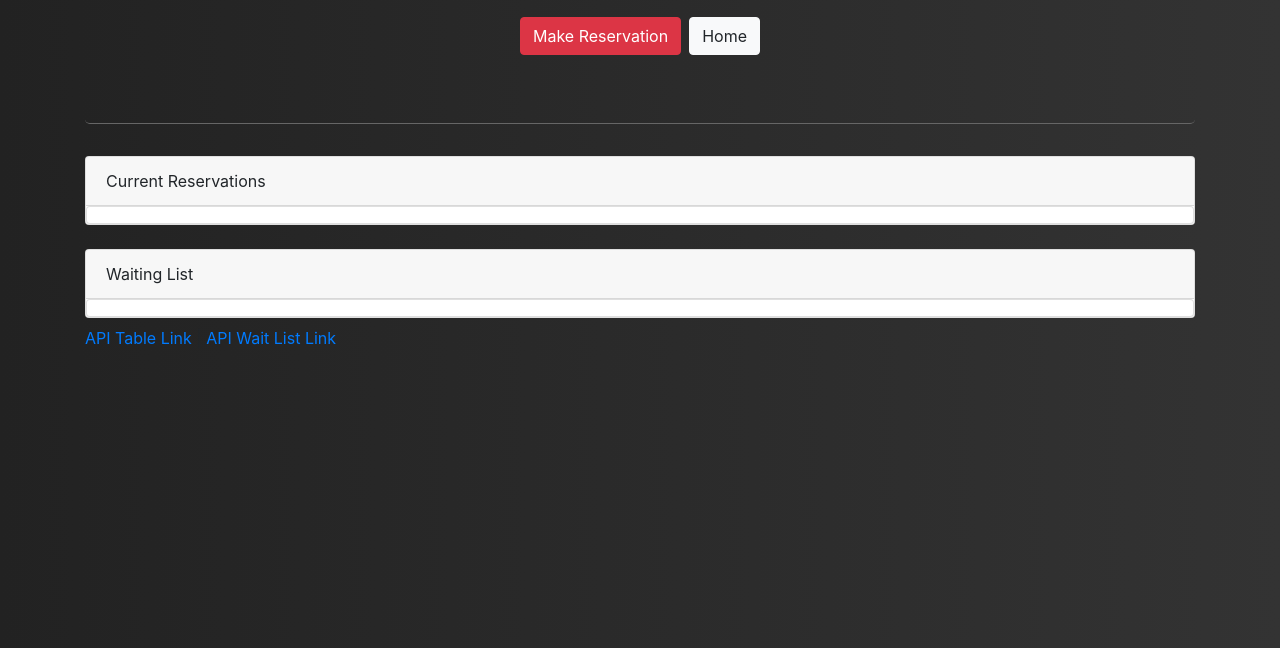
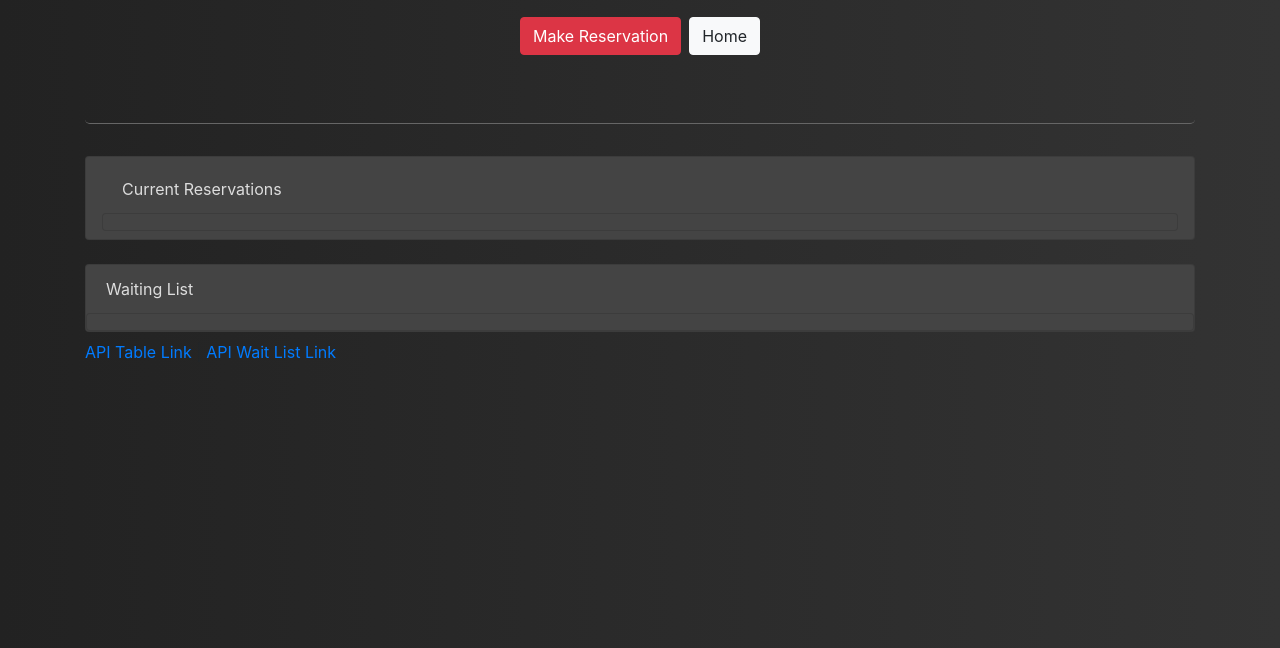
Before and after one commit to austdobe/Hot_restaurant, a website: page view.html in a window 1280 px wide. Shown: the part 152-800 px from the top of the page. Drawn offline with nearby package versions, Linux system fonts and the light colour scheme; no server answers.

Commit message:
Worked on css

```diff
--- a/public/style.css
+++ b/public/style.css
@@ -12,5 +12,26 @@ h1{
     background: none;
     color: #ddd;
     border-bottom: 1px solid #666;
+}
 
+.card{
+    background: #444;
+    color: #ddd;
 }
+
+#main-card{
+    padding: .5em 1em;
+}
+
+.card-header{
+    background: none;
+    border-bottom: none;
+}
+
+ul.list-group.list-group-flush{
+    border: 0;
+}
+
+table{
+    background: #fff;
+}
--- a/view.html
+++ b/view.html
@@ -27,7 +27,7 @@
 
         <div class = "row">
             <div class="col-md-12">
-                <div class="card">
+                <div id="main-card" class="card">
                     <div class="card-header">
                         Current Reservations
                     </div>
```
